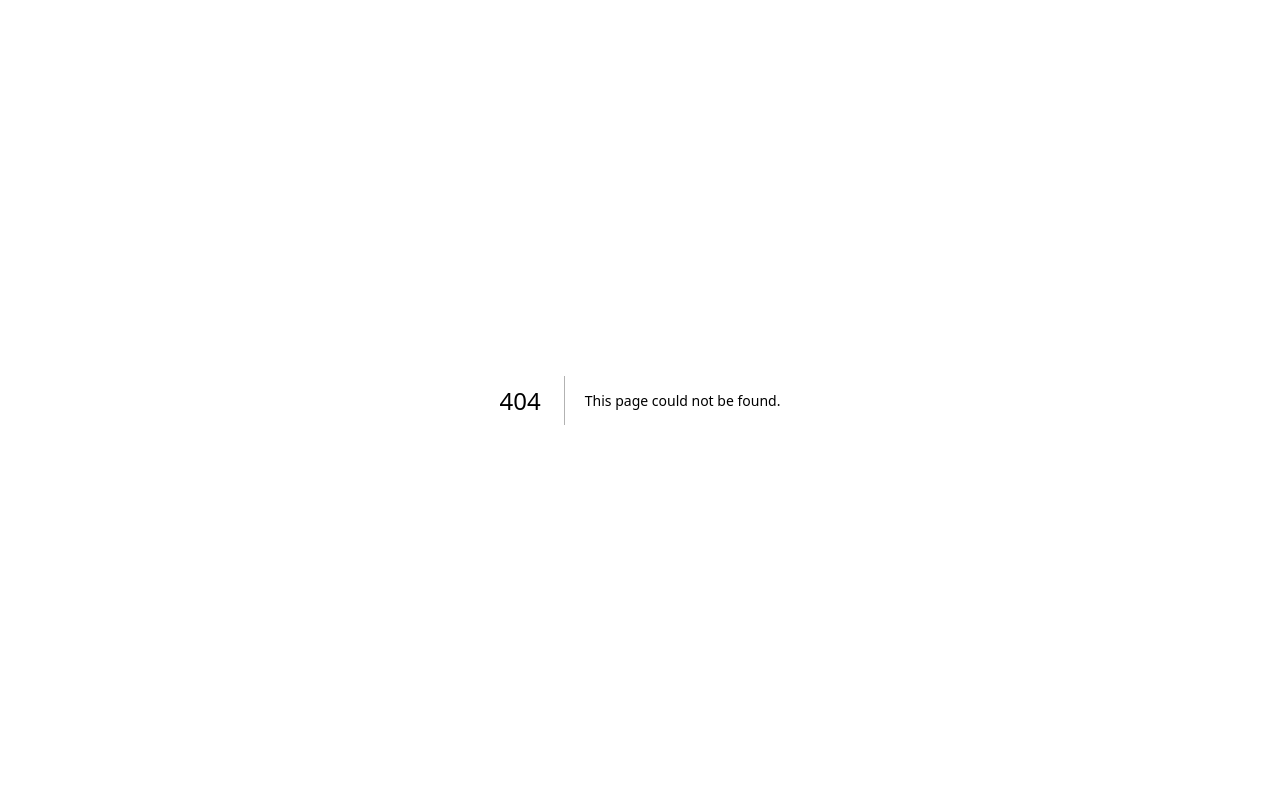
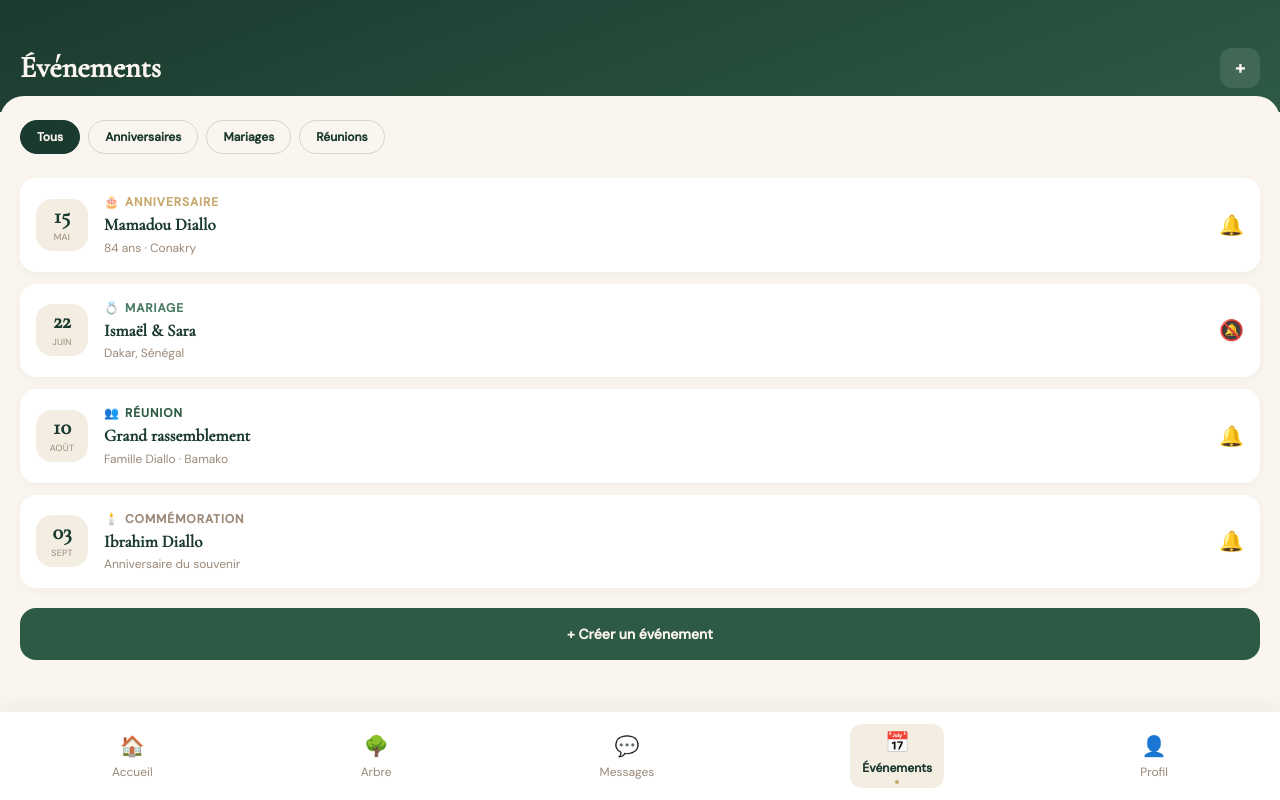
Before and after one commit to yonna25/Racines-Windo, a Next.js app: page /evenements in a window 1280 px wide. Before the commit this address had no page. Built offline with nearby package versions, Linux system fonts and the light colour scheme.

Commit message:
Add EvenementsPage component for event management

```diff
--- /dev/null
+++ b/src/app/evenements/page.jsx
@@ -0,0 +1,242 @@
+'use client'
+import { useState } from 'react'
+import { useRouter } from 'next/navigation'
+
+const ALL_EVENTS = [
+  {
+    id: 1, day: '15', month: 'MAI',   type: 'ANNIVERSAIRE', typeIcon: '🎂',
+    name: 'Mamadou Diallo', sub: '84 ans · Conakry',
+    dotColor: '#C8A96E', bell: true,
+  },
+  {
+    id: 2, day: '22', month: 'JUIN',  type: 'MARIAGE', typeIcon: '💍',
+    name: 'Ismaël & Sara', sub: 'Dakar, Sénégal',
+    dotColor: '#4A7C65', bell: false,
+  },
+  {
+    id: 3, day: '10', month: 'AOÛT',  type: 'RÉUNION', typeIcon: '👥',
+    name: 'Grand rassemblement', sub: 'Famille Diallo · Bamako',
+    dotColor: '#2D5A45', bell: true,
+  },
+  {
+    id: 4, day: '03', month: 'SEPT',  type: 'COMMÉMORATION', typeIcon: '🕯️',
+    name: 'Ibrahim Diallo', sub: 'Anniversaire du souvenir',
+    dotColor: '#9A8878', bell: true,
+  },
+]
+
+const TYPE_COLORS = {
+  ANNIVERSAIRE: '#C8A96E',
+  MARIAGE: '#4A7C65',
+  RÉUNION: '#2D5A45',
+  COMMÉMORATION: '#9A8878',
+}
+
+const FILTERS = ['Tous', 'Anniversaires', 'Mariages', 'Réunions']
+
+function EventCard({ event: e, onToggleBell }) {
+  return (
+    <div className="rounded-2xl px-4 py-4 flex items-center gap-4"
+         style={{ background: '#FFFFFF', boxShadow: '0 2px 12px rgba(0,0,0,0.04)' }}>
+      {/* Date */}
+      <div className="rounded-2xl flex flex-col items-center justify-center flex-shrink-0"
+           style={{ width: 52, height: 52, background: '#F3EDE2' }}>
+        <span className="font-bold leading-none" style={{ fontFamily: 'Cormorant Garamond, serif', fontSize: 22, color: '#1B3A2F' }}>
+          {e.day}
+        </span>
+        <span className="text-xs mt-0.5 tracking-wide" style={{ color: '#9A8878', fontSize: 9 }}>
+          {e.month}
+        </span>
+      </div>
+
+      {/* Info */}
+      <div className="flex-1 min-w-0">
+        <div className="flex items-center gap-1.5 mb-0.5">
+          <span className="text-xs">{e.typeIcon}</span>
+          <span className="text-xs font-bold tracking-wide" style={{ color: TYPE_COLORS[e.type] || '#C8A96E', letterSpacing: '0.08em' }}>
+            {e.type}
+          </span>
+        </div>
+        <p className="font-semibold truncate" style={{ color: '#1B3A2F', fontFamily: 'Cormorant Garamond, serif', fontSize: 17 }}>
+          {e.name}
+        </p>
+        <p className="text-xs mt-0.5" style={{ color: '#9A8878' }}>{e.sub}</p>
+      </div>
+
+      {/* Bell */}
+      <button onClick={() => onToggleBell(e.id)} className="text-xl flex-shrink-0">
+        {e.bell ? '🔔' : '🔕'}
+      </button>
+    </div>
+  )
+}
+
+export default function EvenementsPage() {
+  const router = useRouter()
+  const [filter, setFilter] = useState('Tous')
+  const [events, setEvents] = useState(ALL_EVENTS)
+  const [showForm, setShowForm] = useState(false)
+  const [newEvent, setNewEvent] = useState({ name: '', type: 'ANNIVERSAIRE', day: '', month: 'JAN' })
+
+  const toggleBell = (id) => {
+    setEvents(ev => ev.map(e => e.id === id ? { ...e, bell: !e.bell } : e))
+  }
+
+  const filtered = filter === 'Tous' ? events
+    : filter === 'Anniversaires' ? events.filter(e => e.type === 'ANNIVERSAIRE')
+    : filter === 'Mariages' ? events.filter(e => e.type === 'MARIAGE')
+    : events.filter(e => e.type === 'RÉUNION')
+
+  const addEvent = () => {
+    if (!newEvent.name || !newEvent.day) return
+    setEvents(ev => [...ev, {
+      id: Date.now(),
+      day: newEvent.day,
+      month: newEvent.month,
+      type: newEvent.type,
+      typeIcon: newEvent.type === 'ANNIVERSAIRE' ? '🎂' : newEvent.type === 'MARIAGE' ? '💍' : '👥',
+      name: newEvent.name,
+      sub: '',
+      dotColor: TYPE_COLORS[newEvent.type] || '#C8A96E',
+      bell: true,
+    }])
+    setShowForm(false)
+    setNewEvent({ name: '', type: 'ANNIVERSAIRE', day: '', month: 'JAN' })
+  }
+
+  return (
+    <div className="min-h-screen flex flex-col" style={{ background: '#FAF6EF' }}>
+
+      {/* Header */}
+      <div className="px-5 pt-12 pb-6 flex justify-between items-center"
+           style={{ background: 'linear-gradient(160deg, #1B3A2F 0%, #2D5A45 100%)' }}>
+        <h1 className="text-3xl font-semibold" style={{ color: '#FAF6EF', fontFamily: 'Cormorant Garamond, serif' }}>
+          Événements
+        </h1>
+        <button
+          onClick={() => setShowForm(true)}
+          className="w-10 h-10 rounded-xl flex items-center justify-center text-lg font-bold"
+          style={{ background: 'rgba(255,255,255,0.1)', color: '#FAF6EF' }}
+        >
+          +
+        </button>
+      </div>
+
+      {/* Body */}
+      <div className="flex-1 -mt-4 rounded-t-3xl px-5 pt-6 pb-28" style={{ background: '#FAF6EF' }}>
+
+        {/* Filtres */}
+        <div className="flex gap-2 mb-5 overflow-x-auto pb-1" style={{ scrollbarWidth: 'none' }}>
+          {FILTERS.map(f => (
+            <button
+              key={f}
+              onClick={() => setFilter(f)}
+              className="px-4 py-2 rounded-full text-xs font-semibold flex-shrink-0 transition-all"
+              style={{
+                background: filter === f ? '#1B3A2F' : 'transparent',
+                color: filter === f ? '#FAF6EF' : '#1B3A2F',
+                border: `1.5px solid ${filter === f ? '#1B3A2F' : 'rgba(45,90,69,0.2)'}`,
+              }}
+            >
+              {f}
+            </button>
+          ))}
+        </div>
+
+        {/* Liste */}
+        <div className="flex flex-col gap-3">
+          {filtered.map(e => (
+            <EventCard key={e.id} event={e} onToggleBell={toggleBell} />
+          ))}
+          {filtered.length === 0 && (
+            <p className="text-center py-10 text-sm" style={{ color: '#9A8878' }}>Aucun événement dans cette catégorie.</p>
+          )}
+        </div>
+
+        {/* Bouton créer */}
+        <button
+          onClick={() => setShowForm(true)}
+          className="w-full mt-5 py-4 rounded-2xl font-semibold text-sm"
+          style={{ background: '#2D5A45', color: '#FAF6EF', fontFamily: 'DM Sans, sans-serif' }}
+        >
+          + Créer un événement
+        </button>
+      </div>
+
+      {/* Modal créer */}
+      {showForm && (
+        <div className="fixed inset-0 z-50 flex items-end" style={{ background: 'rgba(0,0,0,0.4)' }}>
+          <div className="w-full rounded-t-3xl p-6 flex flex-col gap-4" style={{ background: '#FAF6EF' }}>
+            <h2 className="text-xl font-bold" style={{ fontFamily: 'Cormorant Garamond, serif', color: '#1B3A2F' }}>
+              Nouvel événement
+            </h2>
+            {[
+              { label: 'Nom', key: 'name', type: 'text', placeholder: 'Ex: Anniversaire de Fatou' },
+              { label: 'Jour', key: 'day', type: 'number', placeholder: '15' },
+            ].map(f => (
+              <div key={f.key}>
+                <label className="text-xs font-semibold mb-1 block" style={{ color: '#4A7C65' }}>{f.label}</label>
+                <input
+                  type={f.type}
+                  placeholder={f.placeholder}
+                  value={newEvent[f.key]}
+                  onChange={e => setNewEvent(n => ({ ...n, [f.key]: e.target.value }))}
+                  className="w-full px-4 py-3 rounded-xl text-sm outline-none"
+                  style={{ background: '#FFFFFF', border: '1px solid rgba(45,90,69,0.15)', color: '#1B3A2F' }}
+                />
+              </div>
+            ))}
+            <div>
+              <label className="text-xs font-semibold mb-1 block" style={{ color: '#4A7C65' }}>Type</label>
+              <select
+                value={newEvent.type}
+                onChange={e => setNewEvent(n => ({ ...n, type: e.target.value }))}
+                className="w-full px-4 py-3 rounded-xl text-sm outline-none"
+                style={{ background: '#FFFFFF', border: '1px solid rgba(45,90,69,0.15)', color: '#1B3A2F' }}
+              >
+                {['ANNIVERSAIRE', 'MARIAGE', 'RÉUNION', 'COMMÉMORATION'].map(t => (
+                  <option key={t} value={t}>{t}</option>
+                ))}
+              </select>
+            </div>
+            <div className="flex gap-3 mt-2">
+              <button onClick={() => setShowForm(false)} className="flex-1 py-3 rounded-xl text-sm font-semibold"
+                      style={{ background: '#F3EDE2', color: '#9A8878' }}>Annuler</button>
+              <button onClick={addEvent} className="flex-1 py-3 rounded-xl text-sm font-semibold"
+                      style={{ background: '#1B3A2F', color: '#FAF6EF' }}>Ajouter</button>
+            </div>
+          </div>
+        </div>
+      )}
+
+      <BottomNav active="evenements" />
+    </div>
+  )
+}
+
+function BottomNav({ active }) {
+  const router = useRouter()
+  const tabs = [
+    { key: 'accueil',    icon: '🏠', label: 'Accueil',   href: '/dashboard' },
+    { key: 'arbre',      icon: '🌳', label: 'Arbre',      href: '/arbre' },
+    { key: 'messages',   icon: '💬', label: 'Messages',   href: '/messages' },
+    { key: 'evenements', icon: '📅', label: 'Événements', href: '/evenements' },
+    { key: 'profil',     icon: '👤', label: 'Profil',     href: '/galerie' },
+  ]
+  return (
+    <div className="fixed bottom-0 left-0 right-0 flex justify-around items-center px-2 py-3"
+         style={{ background: '#FFFFFF', borderTop: '1px solid rgba(45,90,69,0.08)', boxShadow: '0 -4px 20px rgba(0,0,0,0.06)' }}>
+      {tabs.map(t => (
+        <button key={t.key} onClick={() => router.push(t.href)}
+                className="flex flex-col items-center gap-1 px-3 py-1 rounded-xl"
+                style={{ background: active === t.key ? '#F3EDE2' : 'transparent' }}>
+          <span className="text-xl">{t.icon}</span>
+          <span className="text-xs" style={{ color: active === t.key ? '#1B3A2F' : '#9A8878', fontWeight: active === t.key ? 600 : 400 }}>
+            {t.label}
+          </span>
+          {active === t.key && <div className="w-1 h-1 rounded-full" style={{ background: '#C8A96E' }} />}
+        </button>
+      ))}
+    </div>
+  )
+    }
```
